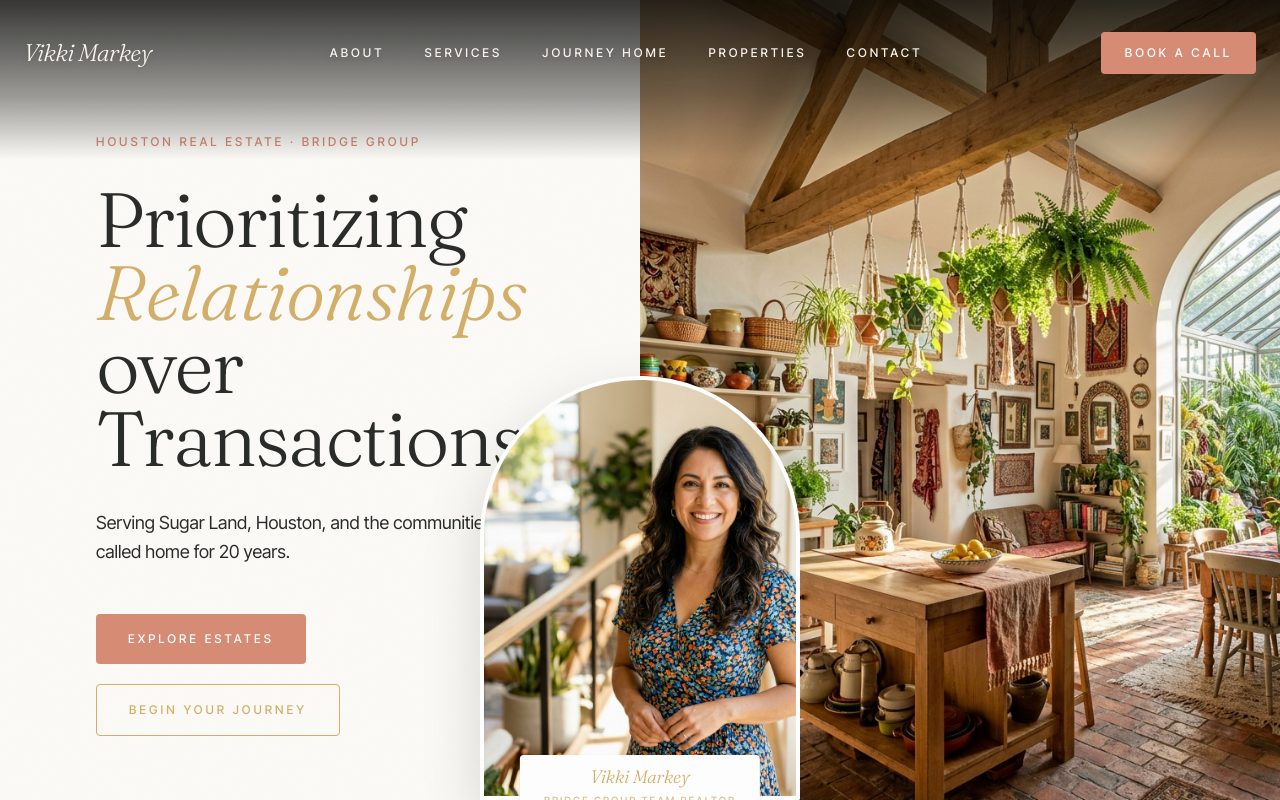
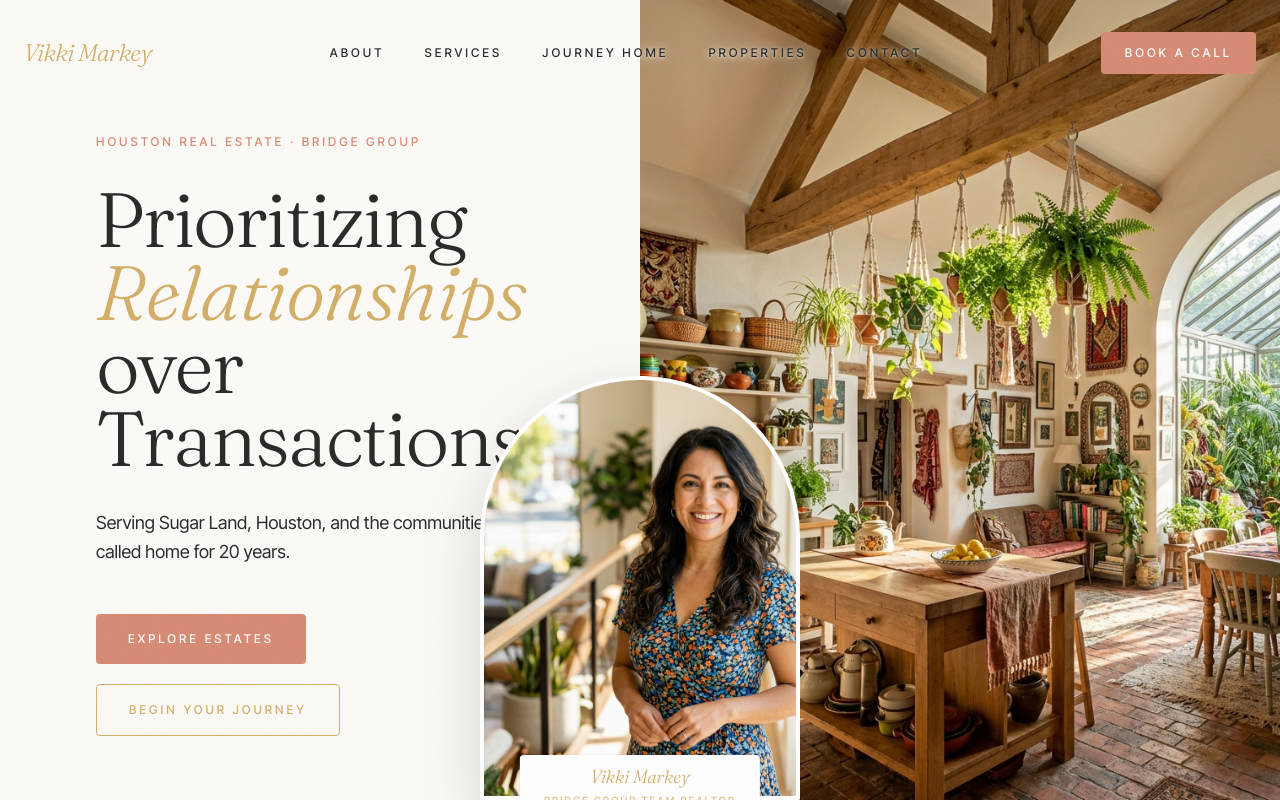
Before and after one commit to machovato/VikkiRealtor2, a React (Vite) app: page / in a window 1280 px wide. Shown: the top 800 px of the page. Built offline with nearby package versions, Linux system fonts and the light colour scheme.

Commit message:
fix(nav): remove dark veil, use white text-shadow glow for photo-side contrast

```diff
--- a/src/components/sanctuary/Navigation.tsx
+++ b/src/components/sanctuary/Navigation.tsx
@@ -1,4 +1,8 @@
 import { useEffect, useState } from "react";
+
+// White-glow text-shadow: invisible on light linen, gives contrast on the photo side
+const unveiledTextShadow =
+  "0 0 12px rgba(255,255,255,0.85), 0 1px 3px rgba(255,255,255,0.7)";
 
 export function Navigation() {
   const [scrolled, setScrolled] = useState(false);
@@ -10,19 +14,6 @@ export function Navigation() {
   }, []);
 
   return (
-    <>
-      {/* Dark-to-transparent gradient veil — sits behind nav when at top of page */}
-      {!scrolled && (
-        <div
-          aria-hidden="true"
-          className="fixed top-0 left-0 right-0 z-40 h-40 pointer-events-none"
-          style={{
-            background:
-              "linear-gradient(to bottom, rgba(10,10,8,0.82) 0%, rgba(10,10,8,0.4) 60%, transparent 100%)",
-          }}
-        />
-      )}
-
     <nav
       className={`fixed top-0 left-0 right-0 z-50 transition-all duration-500 ease-in-out ${
         scrolled
@@ -31,17 +22,17 @@ export function Navigation() {
       }`}
     >
       <div className="mx-auto flex max-w-[1280px] items-center justify-between px-6">
+
+        {/* Logo / name */}
         <a
           href="#top"
-            className={`display-italic text-2xl tracking-tight transition-all duration-300 ${
-              scrolled
-                ? "text-gold hover:opacity-80"
-                : "text-[#FAF6EF] drop-shadow-md hover:text-gold"
-            }`}
+          className="display-italic text-gold text-2xl tracking-tight transition-opacity hover:opacity-80"
+          style={scrolled ? {} : { textShadow: unveiledTextShadow }}
         >
           Vikki Markey
         </a>
 
+        {/* Nav links */}
         <div className="hidden items-center gap-10 md:flex">
           {[
             ["About", "#about"],
@@ -53,25 +44,23 @@ export function Navigation() {
             <a
               key={href}
               href={href}
-                className={`eyebrow transition-all duration-300 hover:text-gold ${
-                  scrolled
-                    ? "text-text-primary"
-                    : "text-[#FAF6EF] drop-shadow-md"
-                }`}
+              className="eyebrow text-text-primary transition-all duration-300 hover:text-gold"
+              style={scrolled ? {} : { textShadow: unveiledTextShadow }}
             >
               {label}
             </a>
           ))}
         </div>
 
+        {/* CTA button */}
         <a
           href="#contact"
           className="eyebrow bg-terracotta text-white px-6 py-3 rounded-sm transition-all duration-300 hover:-translate-y-[2px] hover:shadow-[0_8px_30px_rgba(216,140,118,0.3)]"
         >
           Book a Call
         </a>
+
       </div>
     </nav>
-    </>
   );
 }
```
Lines whose indentation alone changed are shown as unchanged.
